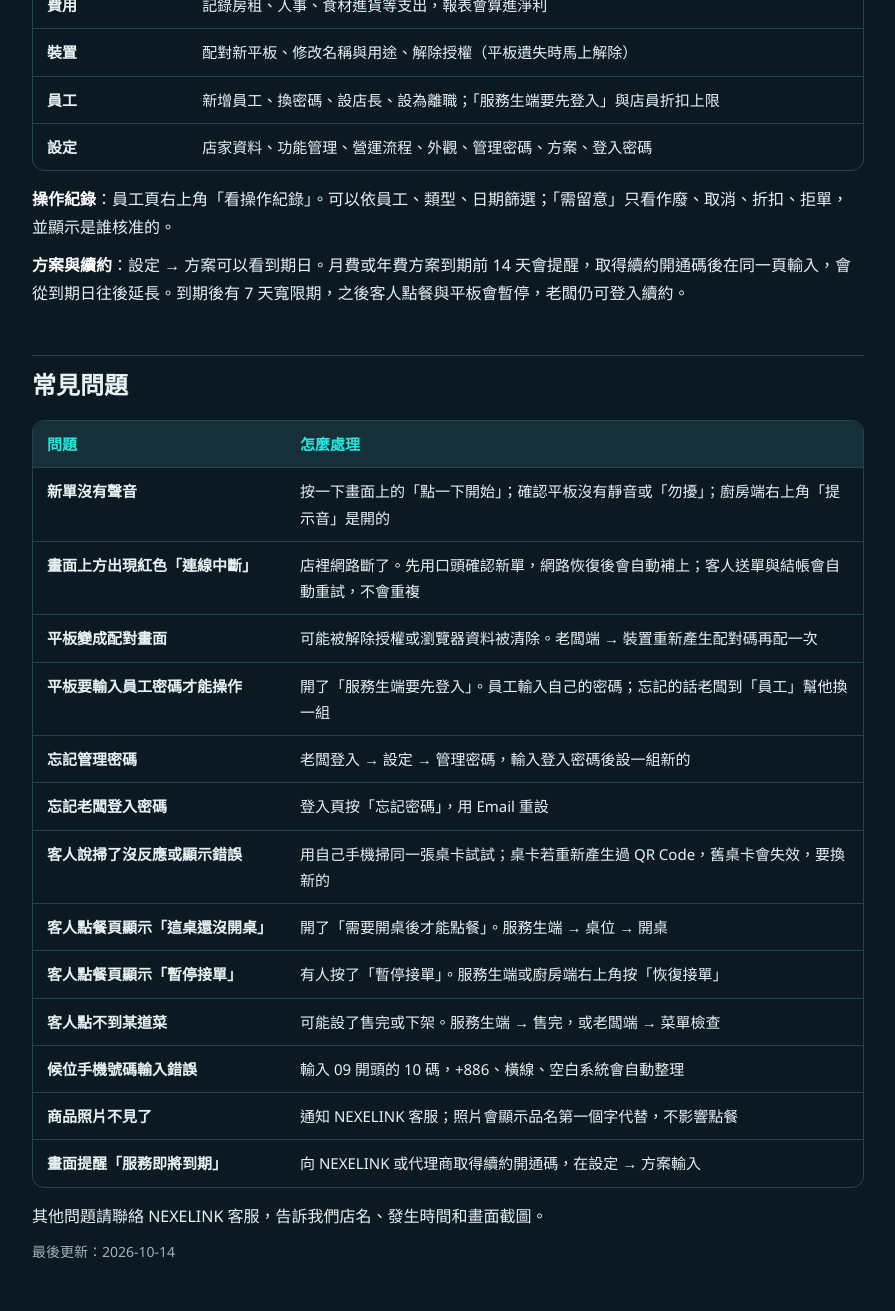
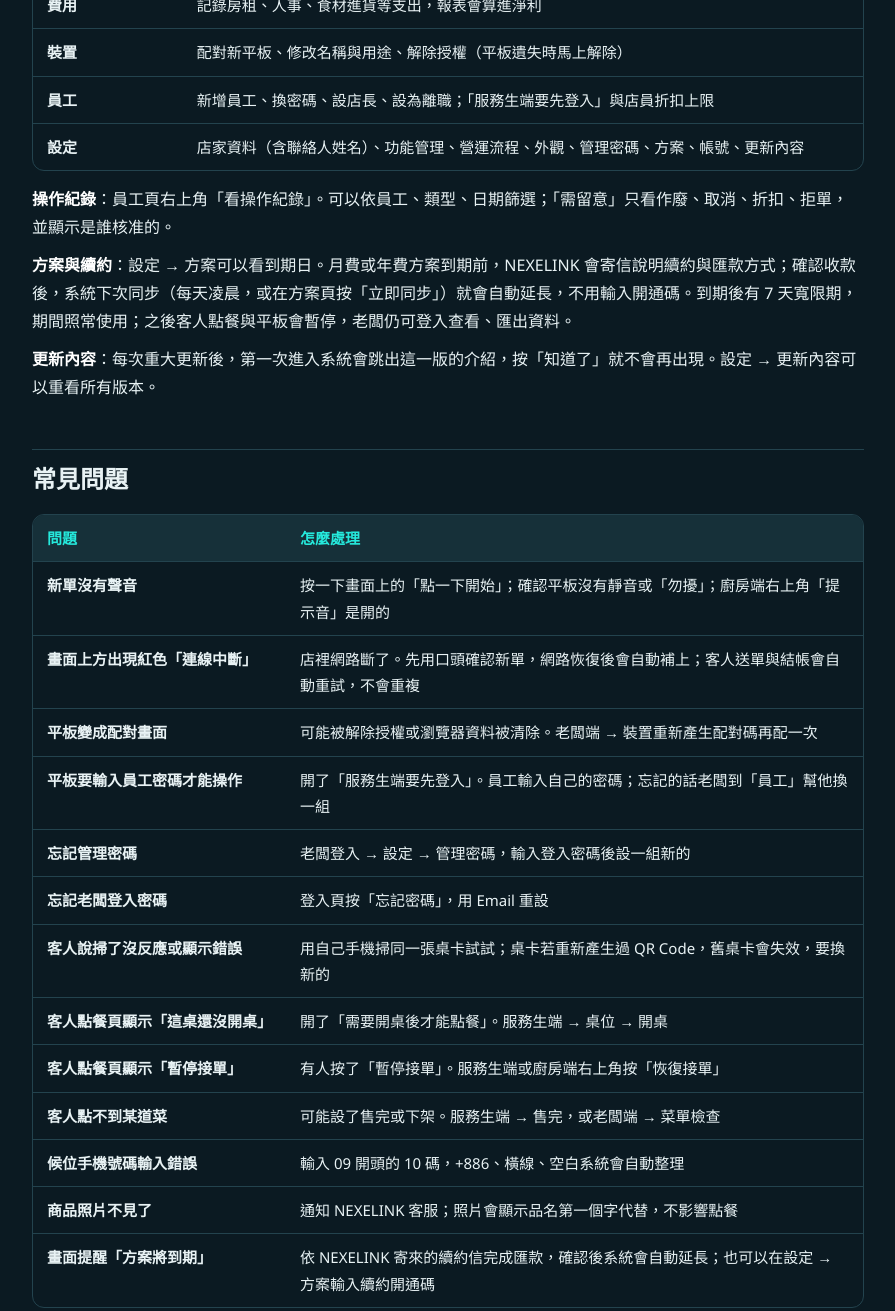
Before and after one commit to Zhilian0501/nexelink-web, a plain HTML site: page web/restaurant/guide.html in a window 1280 px wide. Shown: the part 4920-6231 px from the top of the page, without its empty margins (332-1227 px from the left). Drawn offline with Linux system fonts and the light colour scheme.

Commit message:
Owner guide: renewal by transfer, what's new, contact name
Co-Authored-By: Claude Opus 5.5 <noreply@anthropic.com>
Claude-Session: https://claude.ai/code/session_01NMxeoutPooEWgp68mfVH2m

```diff
--- a/web/restaurant/guide.html
+++ b/web/restaurant/guide.html
@@ -260,12 +260,13 @@
 </tr>
 <tr>
 <td>設定</td>
-<td>店家資料、功能管理、營運流程、外觀、管理密碼、方案、登入密碼</td>
+<td>店家資料（含聯絡人姓名）、功能管理、營運流程、外觀、管理密碼、方案、帳號、更新內容</td>
 </tr>
 </tbody>
 </table></div>
 <p><strong>操作紀錄</strong>：員工頁右上角「看操作紀錄」。可以依員工、類型、日期篩選；「需留意」只看作廢、取消、折扣、拒單，並顯示是誰核准的。</p>
-<p><strong>方案與續約</strong>：設定 → 方案可以看到期日。月費或年費方案到期前 14 天會提醒，取得續約開通碼後在同一頁輸入，會從到期日往後延長。到期後有 7 天寬限期，之後客人點餐與平板會暫停，老闆仍可登入續約。</p>
+<p><strong>方案與續約</strong>：設定 → 方案可以看到期日。月費或年費方案到期前，NEXELINK 會寄信說明續約與匯款方式；確認收款後，系統下次同步（每天凌晨，或在方案頁按「立即同步」）就會自動延長，不用輸入開通碼。到期後有 7 天寬限期，期間照常使用；之後客人點餐與平板會暫停，老闆仍可登入查看、匯出資料。</p>
+<p><strong>更新內容</strong>：每次重大更新後，第一次進入系統會跳出這一版的介紹，按「知道了」就不會再出現。設定 → 更新內容可以重看所有版本。</p>
 <h2 id="s8">常見問題</h2>
 <div class="table"><table>
 <thead>
@@ -324,8 +325,8 @@
 <td>通知 NEXELINK 客服；照片會顯示品名第一個字代替，不影響點餐</td>
 </tr>
 <tr>
-<td>畫面提醒「服務即將到期」</td>
-<td>向 NEXELINK 或代理商取得續約開通碼，在設定 → 方案輸入</td>
+<td>畫面提醒「方案將到期」</td>
+<td>依 NEXELINK 寄來的續約信完成匯款，確認後系統會自動延長；也可以在設定 → 方案輸入續約開通碼</td>
 </tr>
 </tbody>
 </table></div>
```
Also changed, not shown: 1 other file.
